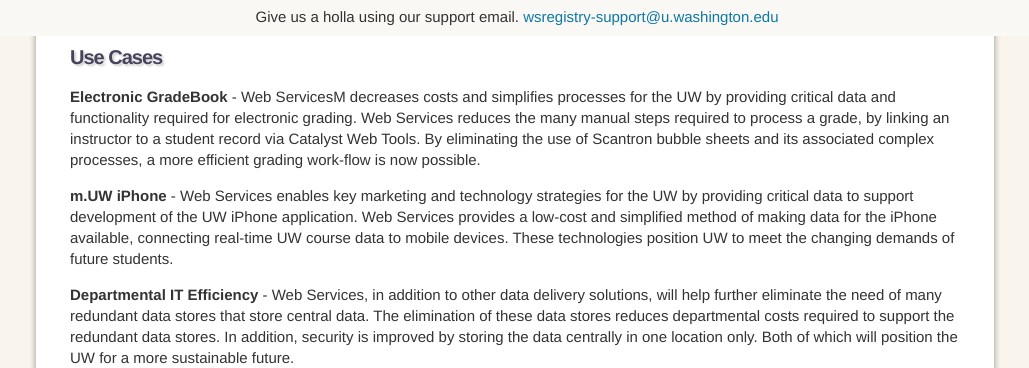
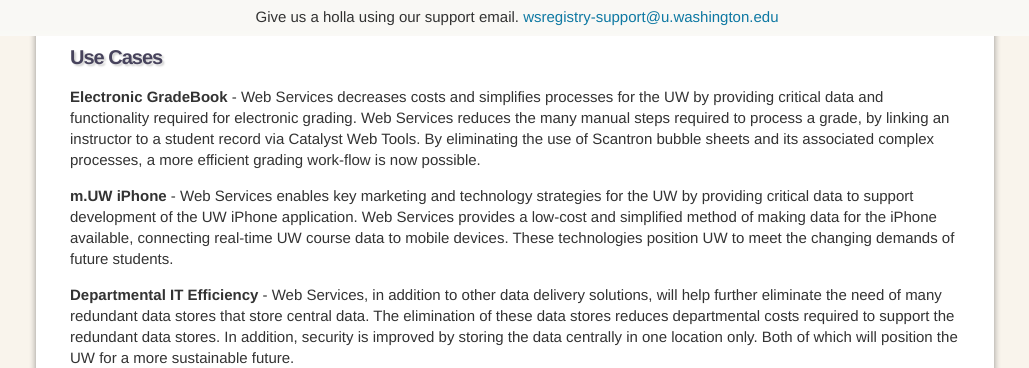
Before and after one commit to tonychang/uw-registry-v1, a Django app: template templates/learn.html in a window 1280 px wide. Shown: the part 764-1132 px from the top of the page, without its empty margins (125-1154 px from the left). Run offline with Django 3.2, Linux system fonts and the light colour scheme; the template is opened without the code that fills it, so the values that code supplies are empty; some libraries are stand-ins or nearby versions.

Commit message:
updating spelling error

```diff
--- a/templates/learn.html
+++ b/templates/learn.html
@@ -20,7 +20,7 @@
 <div id="use-cases">
 <h2 id="use-heading">Use Cases</h2>
 
-<p><b>Electronic GradeBook </b> - Web ServicesM decreases costs and simplifies processes for the UW by providing critical data and functionality required for electronic grading. Web Services reduces the many manual steps required to process a grade, by linking an instructor to a student record via Catalyst Web Tools. By eliminating the use of Scantron bubble sheets and its associated complex processes, a more efficient grading work-flow is now possible.</p>
+<p><b>Electronic GradeBook </b> - Web Services decreases costs and simplifies processes for the UW by providing critical data and functionality required for electronic grading. Web Services reduces the many manual steps required to process a grade, by linking an instructor to a student record via Catalyst Web Tools. By eliminating the use of Scantron bubble sheets and its associated complex processes, a more efficient grading work-flow is now possible.</p>
 
 <p><b>m.UW iPhone</b> -  Web Services enables key marketing and technology strategies for the UW by providing critical data to support development of the UW iPhone application. Web Services provides a low-cost and simplified method of making data for the iPhone available, connecting real-time UW course data to mobile devices. These technologies position UW to meet the changing demands of future students.</p>
 
```
